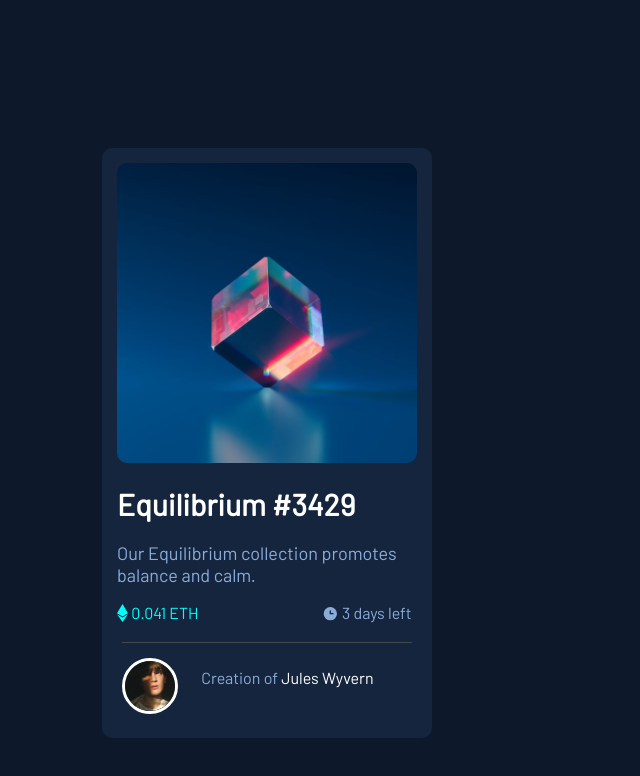
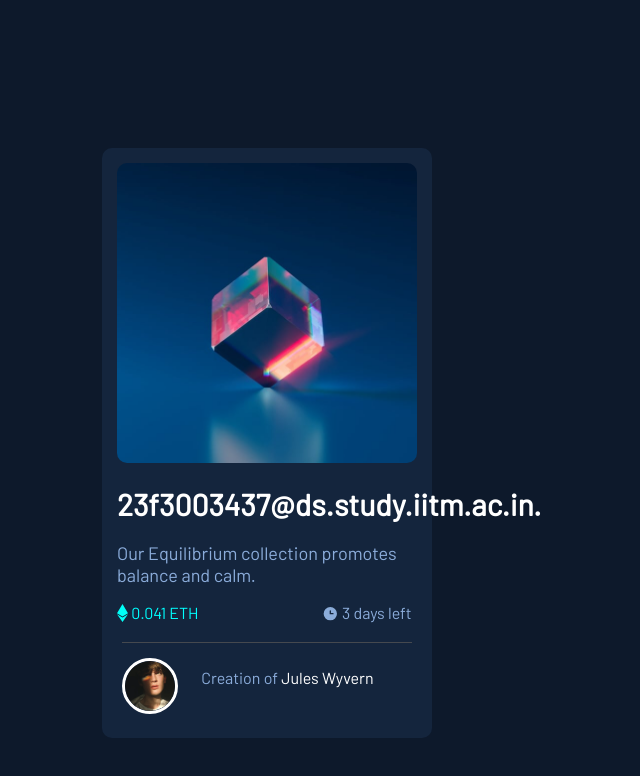
Before and after one commit to Nitthishri-0104/level1, a plain HTML site: page index.html in a window 1280 px wide. Shown: the whole page, without its empty margins (373-1013 px from the left). Drawn offline with Linux system fonts and the light colour scheme.

Commit message:
Update index.html

```diff
--- a/index.html
+++ b/index.html
@@ -15,8 +15,7 @@
 <body>
   <div class="box">
     <img class="same" src="images/image-equilibrium.jpg">
-  <h1>Equilibrium #3429</h1>
-
+ <h1>23f3003437@ds.study.iitm.ac.in.</h1>
   <h2>Our Equilibrium collection promotes balance and calm.</h2>
 
  <span class="one"> <img  class="arrow" src="images/icon-ethereum.svg"> 0.041 ETH</span>
```
